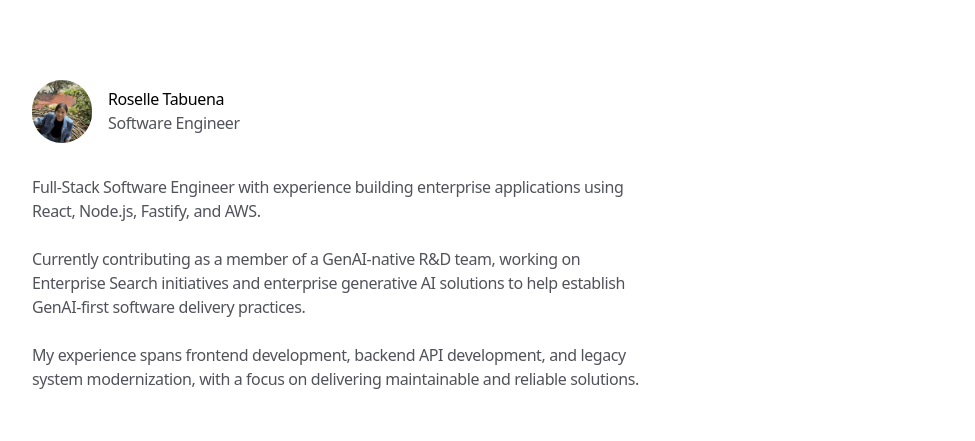
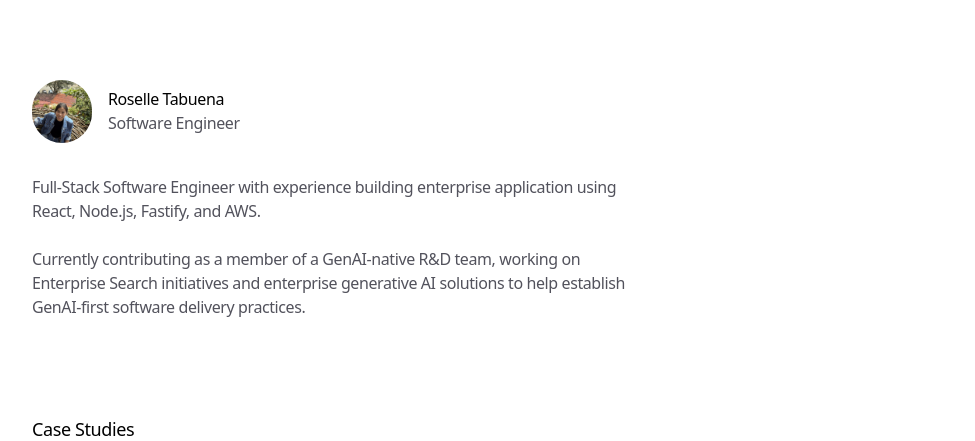
Before and after one commit to roselletabuena/roselle-tabuena, a Next.js app: page / in a window 1280 px wide. Shown: the top 441 px of the page, without its empty margins (304-1279 px from the left). Built offline with nearby package versions, Linux system fonts and the light colour scheme.

Commit message:
docs: update introduction text

```diff
--- a/app/page.tsx
+++ b/app/page.tsx
@@ -95,13 +95,11 @@ export default function Personal() {
         <div className="flex-1">
           <p className="text-zinc-600 dark:text-zinc-400">
             Full-Stack Software Engineer with experience building enterprise
-            applications using React, Node.js, Fastify, and AWS. <br></br> <br></br> Currently
-            contributing as a member of a GenAI-native R&D team, working on
-            Enterprise Search initiatives and enterprise generative AI solutions to
-            help establish GenAI-first software delivery practices. <br></br> <br></br> My
-            experience spans frontend development, backend API development, and legacy
-            system modernization, with a focus on delivering maintainable and reliable
-            solutions.
+            application using React, Node.js, Fastify, and AWS. <br></br>{' '}
+            <br></br> Currently contributing as a member of a GenAI-native R&D
+            team, working on Enterprise Search initiatives and enterprise
+            generative AI solutions to help establish GenAI-first software
+            delivery practices.
           </p>
         </div>
       </motion.section>
```
